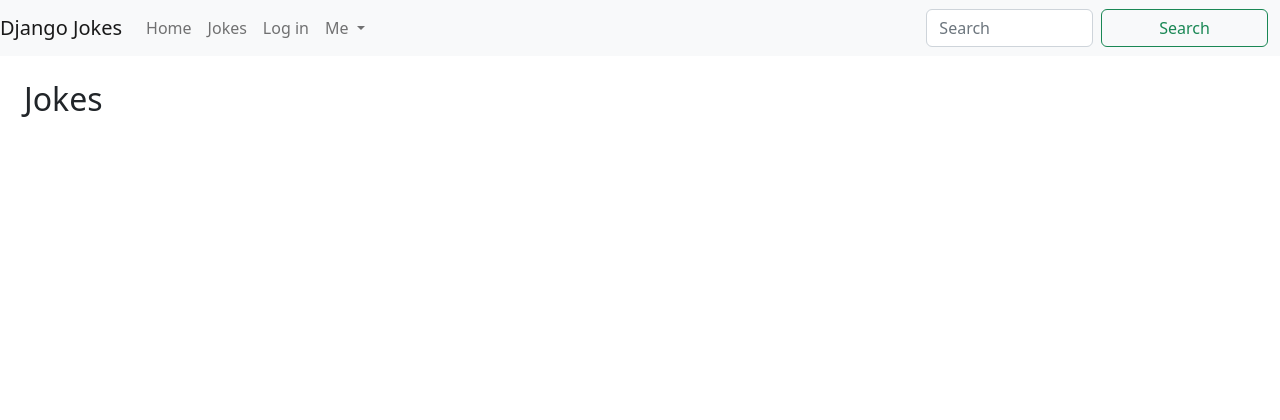
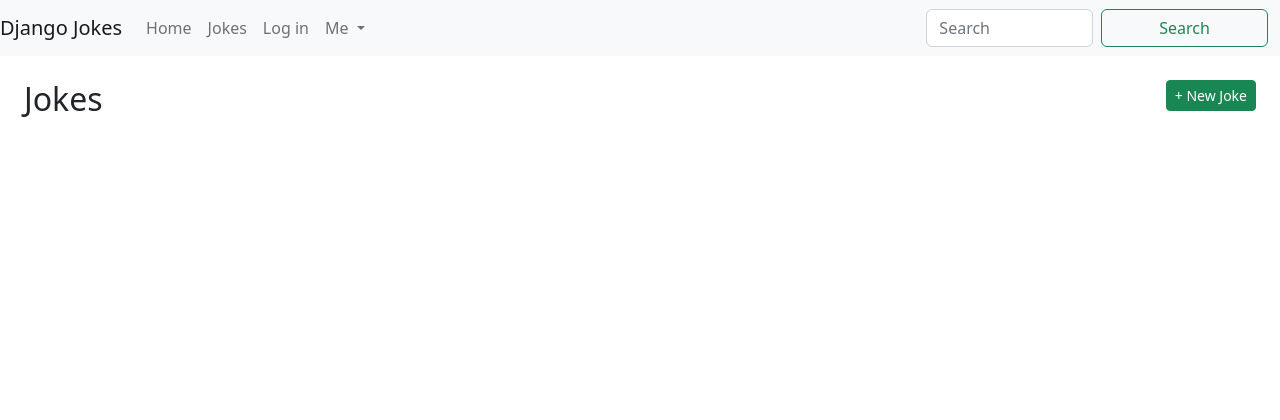
Before and after one commit to WaWa5305/djangojokes.com, a Django app: page /jokes/ in a window 1280 px wide. Shown: the top 420 px of the page. Run offline with Django 5.2, Linux system fonts and the light colour scheme; data that the repository does not hold is empty; some libraries are stand-ins or nearby versions.

Commit message:
Creating and Updating jokes

```diff
--- a/jokes/urls.py
+++ b/jokes/urls.py
@@ -1,9 +1,12 @@
 from django.urls import path
 
-from .views import JokeDetailView, JokeListView
+from .views import ( JokeCreateView, JokeDetailView, JokeListView, JokeUpdateView)
 
 app_name = 'jokes'
 urlpatterns =  [
+   path('joke/<int:pk>/update/', JokeUpdateView.as_view(), name='update'),
+   path('joke/create/', JokeCreateView.as_view(), name='create'),
    path('joke/<int:pk>/', JokeDetailView.as_view(), name='detail'),
    path('', JokeListView.as_view(), name='list'),
+
 ]
--- a/jokes/views.py
+++ b/jokes/views.py
@@ -1,6 +1,10 @@
-from django.views.generic import DetailView, ListView
+from django.views.generic import CreateView, DetailView, ListView, UpdateView
 
 from .models import Joke
+
+class JokeCreateView(CreateView):
+    model = Joke
+    fields = ['question', 'answer']
 
 class JokeDetailView(DetailView):
     model = Joke
@@ -8,3 +12,9 @@ class JokeDetailView(DetailView):
 
 class JokeListView(ListView):
     model = Joke
+
+
+
+class JokeUpdateView(UpdateView):
+    model = Joke
+    fields = ['question', 'answer']
--- a/templates/jokes/joke_list.html
+++ b/templates/jokes/joke_list.html
@@ -2,11 +2,16 @@
 
 {% block title %}Jokes{% endblock %}
 {% block main %}
+<a class="btn btn-success btn-sm float-end" href="{% url 'jokes:create' %}">
+  + New Joke
+</a>
   <h2>Jokes</h2>
   <ul class="list-group list-group-flush mb-3">
     {% for joke in joke_list %}
       <li class="list-group-item">
         <a href="{{ joke.get_absolute_url }}">{{ joke.question }}</a>
+        <a href="{% url 'jokes:update' joke.pk %}"
+          class="btn btn-info btn-sm float-end me-2">Update</a>
       </li>
 
     {% endfor %}
```
